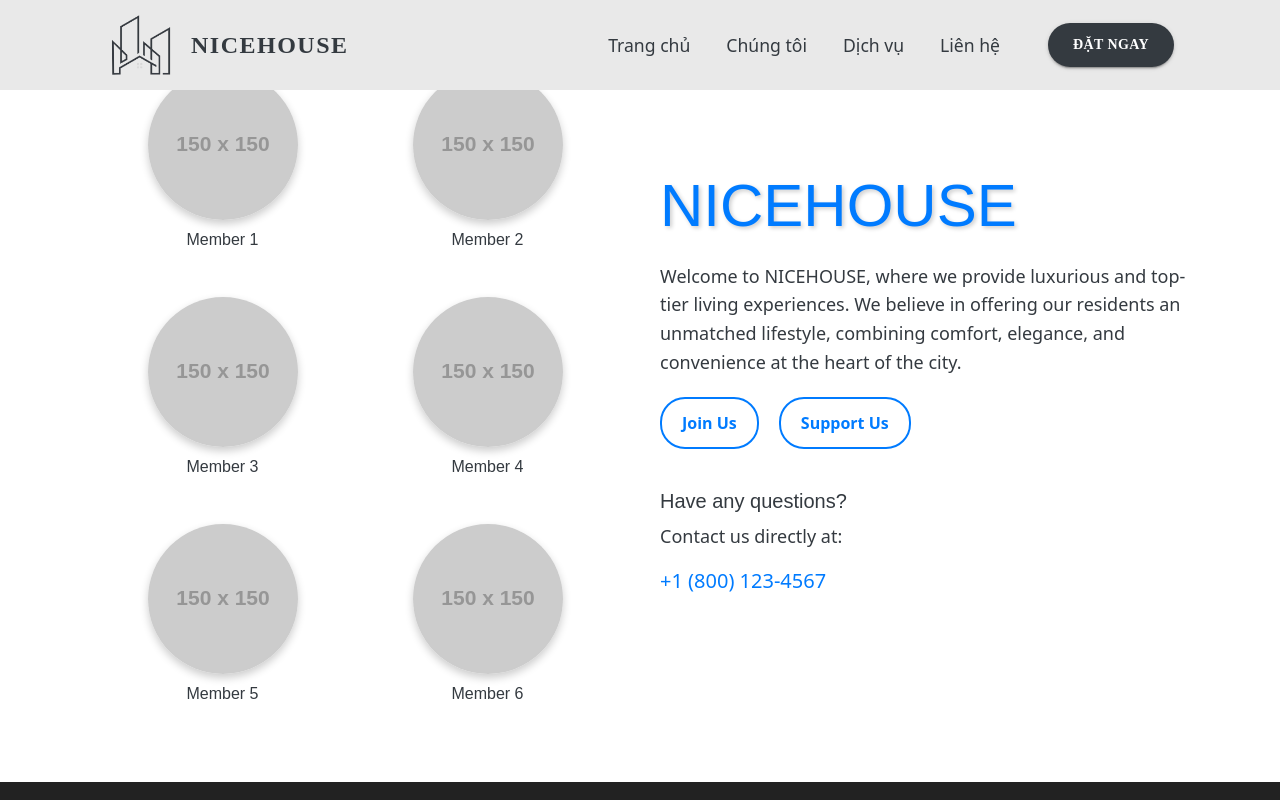
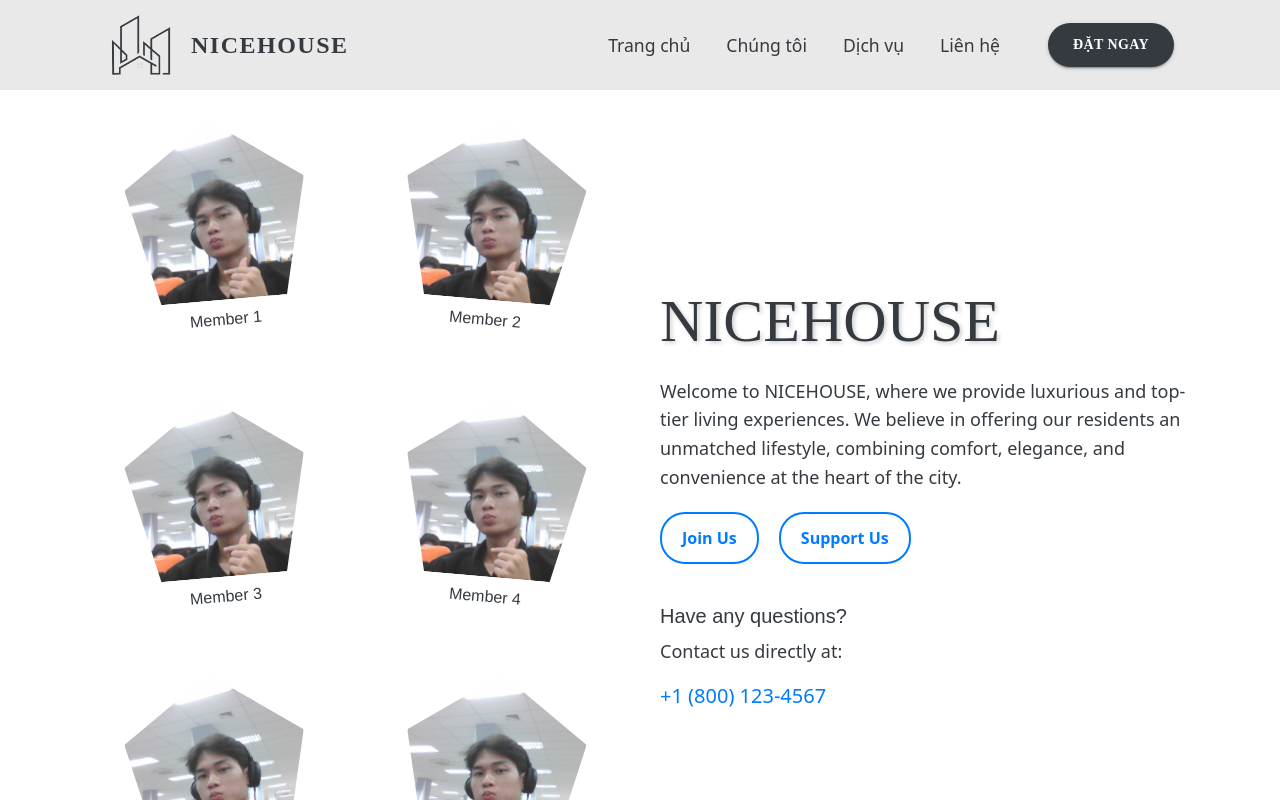
Before and after one commit to NiceHouseEXE101/NiceHouse, a React (Vite) app: page /about in a window 1280 px wide. Shown: the top 800 px of the page. Built offline with nearby package versions, Linux system fonts and the light colour scheme.

Commit message:
AboutUs Page: 1st

```diff
--- a/src/pages/ApartmentList/ApartmentList.tsx
+++ b/src/pages/ApartmentList/ApartmentList.tsx
@@ -602,7 +602,6 @@ const ApartmentList: React.FC = () => {
 
           <button
   onClick={() => setCurrentPage(currentPage - 1)} disabled={currentPage === 1}
-  disabled={currentPage === 1}
   style={{
     backgroundColor: '#343a40',
     color: '#ffffff', // White text for contrast
--- a/src/pages/Introduction/AboutUs.tsx
+++ b/src/pages/Introduction/AboutUs.tsx
@@ -1,5 +1,12 @@
 import React from 'react';
 import styled, { keyframes } from 'styled-components';
+import member1 from '../../assets/members/member1.jpg';
+import member2 from '../../assets/members/member1.jpg';
+import member3 from '../../assets/members/member1.jpg';
+import member4 from '../../assets/members/member1.jpg';
+import member5 from '../../assets/members/member1.jpg';
+import member6 from '../../assets/members/member1.jpg';
+
 
 // Keyframes for smooth entrance animations
 const fadeIn = keyframes`
@@ -13,13 +20,18 @@ const fadeIn = keyframes`
   }
 `;
 
+// Define the type for the TeamMember props
+interface TeamMemberProps {
+  index: number;
+}
+
 // Container for the whole About Us page
 const AboutUsContainer = styled.div`
   display: flex;
   flex-direction: row;
   justify-content: space-between;
   align-items: center;
-  padding: 50px;
+  padding: 100px 50px; /* Spaced to avoid being covered by header */
   max-width: 1200px;
   margin: auto;
   animation: ${fadeIn} 0.5s ease;
@@ -36,6 +48,7 @@ const TeamSection = styled.div`
   flex-wrap: wrap;
   justify-content: space-around;
   flex: 1;
+  gap: 20px;
 
   @media (max-width: 768px) {
     flex-direction: column;
@@ -43,29 +56,32 @@ const TeamSection = styled.div`
   }
 `;
 
-// Individual team member container
-const TeamMember = styled.div`
+// Individual team member container with irregular shape
+const TeamMember = styled.div<TeamMemberProps>`
   margin: 20px;
   text-align: center;
-  width: 150px;
+  width: 180px;
+  transform: rotate(${props => (props.index % 2 === 0 ? '-5deg' : '5deg')});
   animation: ${fadeIn} 0.8s ease;
 
   @media (max-width: 768px) {
     margin: 10px;
+    transform: none; /* Remove rotation on small screens for simplicity */
   }
 `;
 
-// Image style for team members
+// Image style with custom shape
 const TeamImage = styled.img`
   width: 100%;
-  height: 150px;
-  border-radius: 50%;
+  height: 180px;
+  clip-path: polygon(50% 0%, 100% 35%, 85% 100%, 15% 100%, 0% 35%);
   object-fit: cover;
-  box-shadow: 0 4px 8px rgba(0, 0, 0, 0.2);
-  transition: transform 0.3s ease;
+  box-shadow: 0 8px 16px rgba(0, 0, 0, 0.2);
+  transition: transform 0.3s ease, box-shadow 0.3s ease;
 
   &:hover {
-    transform: scale(1.05);
+    transform: scale(1.1);
+    box-shadow: 0 12px 24px rgba(0, 0, 0, 0.3);
   }
 `;
 
@@ -90,9 +106,9 @@ const InfoSection = styled.div`
 
 // Highlighted NICEHOUSE title
 const NicehouseTitle = styled.h1`
-  font-family: 'Brice Regular SemiExpanded', sans-serif;
+  font-family: 'Brice Regular SemiExpanded';
   font-size: 60px;
-  color: #007bff;
+  color: #343a40;
   text-shadow: 2px 2px 4px rgba(0, 0, 0, 0.2);
   margin-bottom: 20px;
 
@@ -150,7 +166,7 @@ const PhoneNumber = styled.p`
   font-size: 20px;
   color: #007bff;
 `;
-
+const memberImages = [member1, member2, member3, member4, member5, member6];
 // Component for AboutUs page
 const AboutUs: React.FC = () => {
   return (
@@ -158,8 +174,8 @@ const AboutUs: React.FC = () => {
       {/* Left Side: Team Members */}
       <TeamSection>
         {['Member 1', 'Member 2', 'Member 3', 'Member 4', 'Member 5', 'Member 6'].map((name, index) => (
-          <TeamMember key={index}>
-            <TeamImage src={`https://via.placeholder.com/150?text=${name}`} alt={name} />
+          <TeamMember key={index} index={index}>
+            <TeamImage src={memberImages[index]} alt={name} />
             <MemberName>{name}</MemberName>
           </TeamMember>
         ))}
```
Also changed, not shown: src/assets/members/member1.jpg (added).
